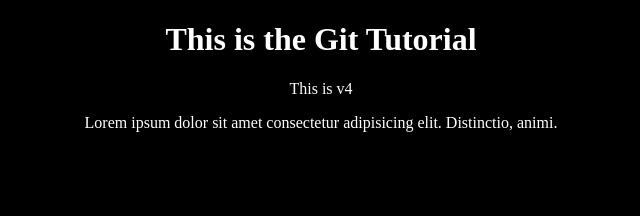
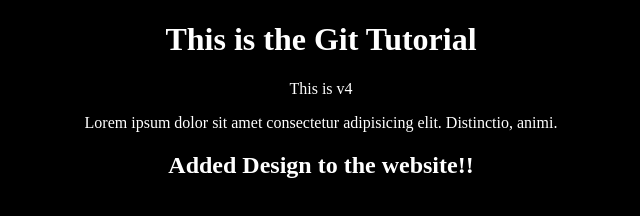
Before and after one commit to MohitDiwate/myrepo, a plain HTML site: page index.html in a window 1280 px wide. Shown: the whole page, without its empty margins (319-959 px from the left). Drawn offline with Linux system fonts and the light colour scheme.

Commit message:
This is the updated website

```diff
--- a/index.html
+++ b/index.html
@@ -12,6 +12,7 @@
   <h1>This is the Git Tutorial</h1>
   <p>This is v4</p>
   <p>Lorem ipsum dolor sit amet consectetur adipisicing elit. Distinctio, animi.</p>
+  <h2>Added Design to the website!!</h2>
 </body>
 
 </html>
```
